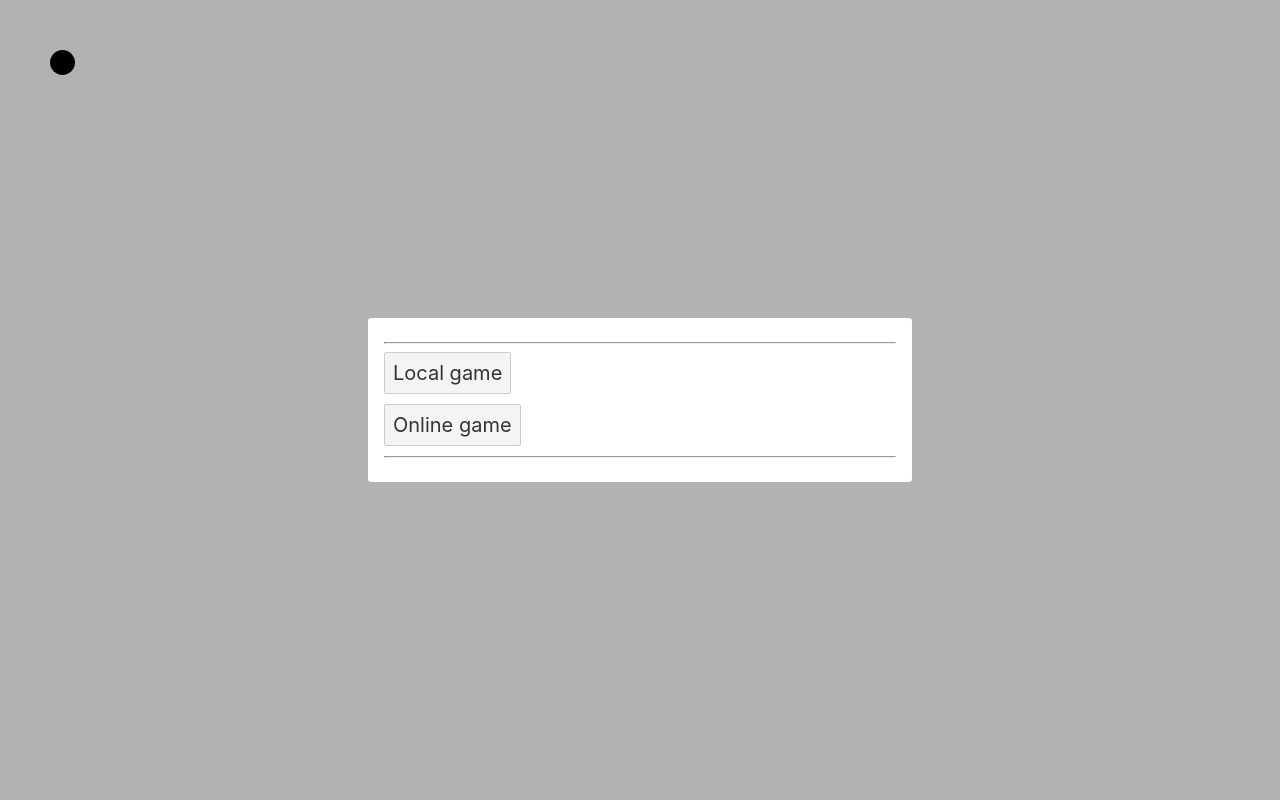
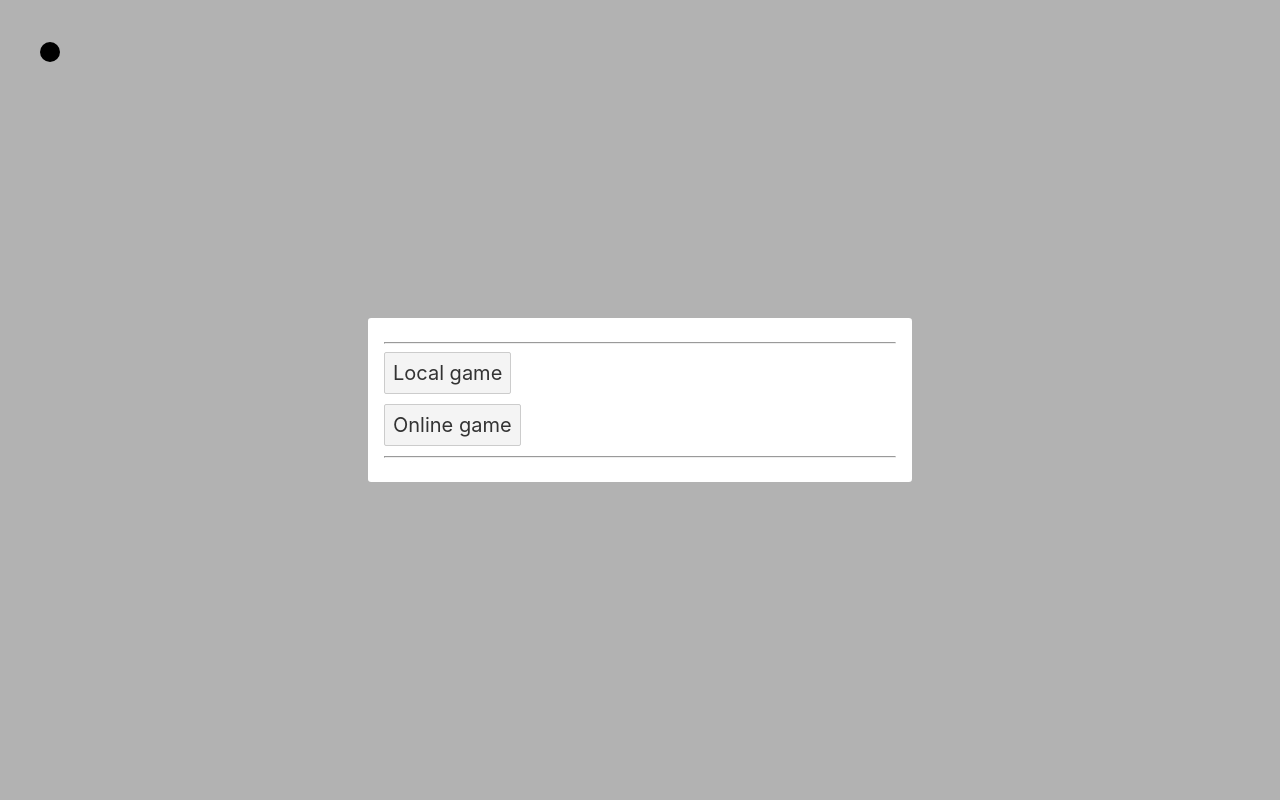
Before and after one commit to ketonen/pingpong-svelte, a Svelte app: page / in a window 1280 px wide. Built offline with nearby package versions, Linux system fonts and the light colour scheme.

Commit message:
Smoothed ball movement

```diff
--- a/src/App.svelte
+++ b/src/App.svelte
@@ -2,8 +2,9 @@
   import Bar from "./Bar.svelte";
   import GameMenu from "./GameMenu.svelte";
   import Ball from "./Ball.svelte";
+  import { spring } from "svelte/motion";
 
-let gameType;
+  let gameType;
   let own;
   let enemy;
   let ownKeys = {
@@ -16,6 +17,8 @@ let gameType;
   };
 
   let ballPosition;
+  let ballCoords;
+  $: ballCoords.set({ x: ballPosition.x + ballStep.x, y: ballPosition.y + ballStep.y })
 
   let ballStep = {
     x: 0,
@@ -30,6 +33,14 @@ let gameType;
 
   let resetGame = () => {
     ballPosition = { x: 50, y: 50 };
+
+    ballCoords = spring(
+      { x: ballPosition.x, y: ballPosition.y },
+      {
+        stiffness: 0.5,
+        damping: 1
+      }
+    );
     gameType = undefined;
     own = 0;
     enemy = 0;
@@ -88,7 +99,7 @@ let gameType;
   let ballTimeout;
   let clickTimeout;
 
-  let increateMomentum = (keys) => {
+  let increateMomentum = keys => {
     if (keys.rightDown) ballStep.x = ballStep.x + 1;
     else if (keys.leftDown) ballStep.x = ballStep.x - 1;
   };
@@ -109,7 +120,7 @@ let gameType;
       ) {
         ballStep.y = -ballStep.y;
         ballStep = increaseBallSpeed(ballStep);
-        increateMomentum(ownKeys)
+        increateMomentum(ownKeys);
       }
       if (
         ballStep.y < 0 &&
@@ -120,7 +131,7 @@ let gameType;
       ) {
         ballStep.y = -ballStep.y;
         ballStep = increaseBallSpeed(ballStep);
-        increateMomentum(enemyKeys)
+        increateMomentum(enemyKeys);
       } else {
         if (
           (ballStep.x < 0 && ballElement.left <= 0) ||
@@ -151,4 +162,4 @@ let gameType;
   <Bar type={'own'} position={own} />
   <Bar type={'enemy'} position={enemy} />
 {/if}
-<Ball ball={ballPosition} />
+<Ball coords={ballCoords} />
--- a/src/Ball.svelte
+++ b/src/Ball.svelte
@@ -1,16 +1,19 @@
 <script>
-  export let ball;
+  import { spring } from "svelte/motion";
+  export let coords;
+  let size = spring(10);
 </script>
 
 <style>
-  #ball {
-    height: 25px;
-    width: 25px;
-    background-color: black;
-    position: absolute;
-    border-radius: 50%;
-    display: inline-block;
+  svg {
+    width: 100%;
+    height: 100%;
+  }
+  circle {
+    fill: black;
   }
 </style>
 
-<span id="ball" style="left:{ball.x}px;top:{ball.y}px" />
+<svg>
+  <circle id="ball" cx={$coords.x} cy={$coords.y} r={$size} />
+</svg>
```
